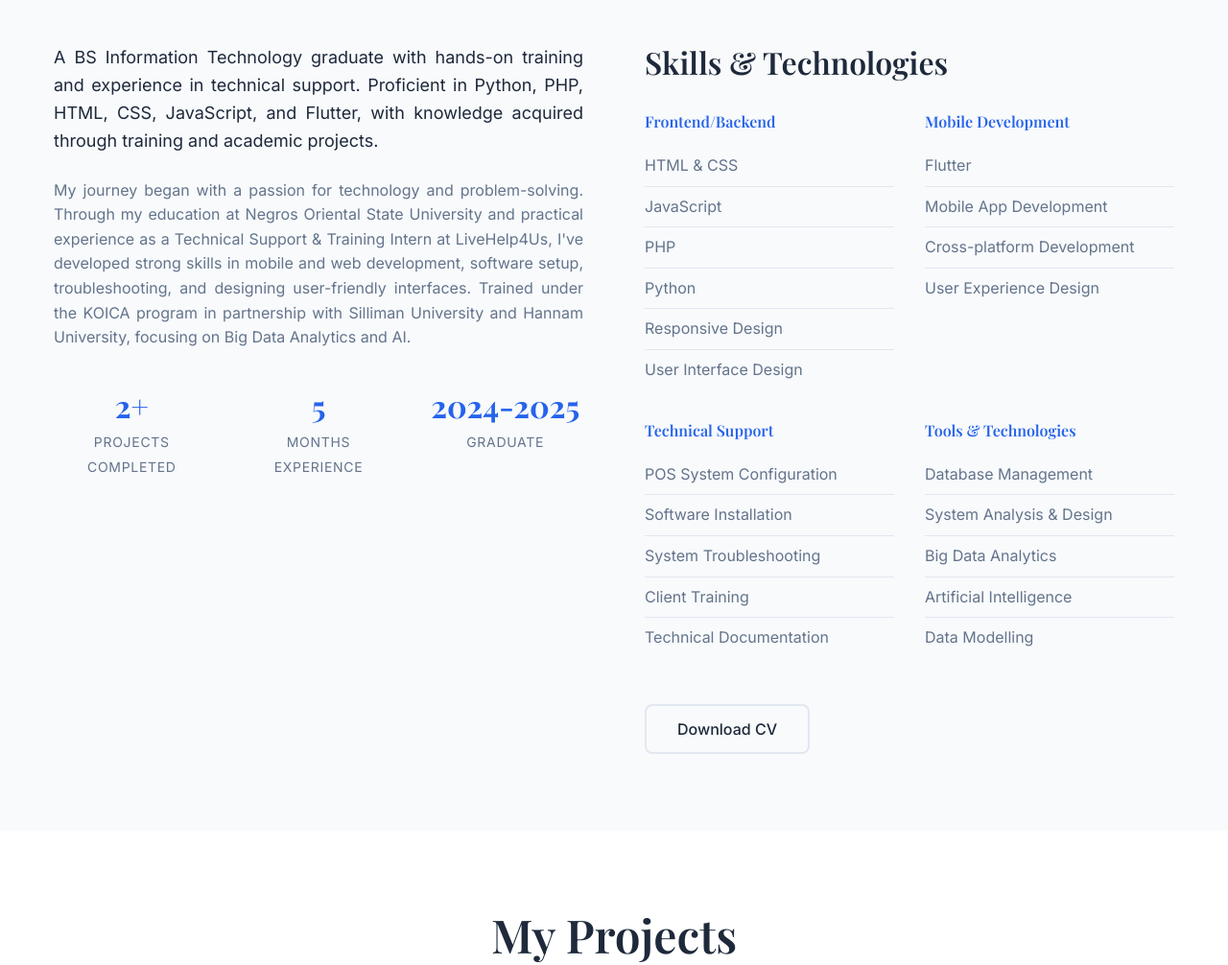
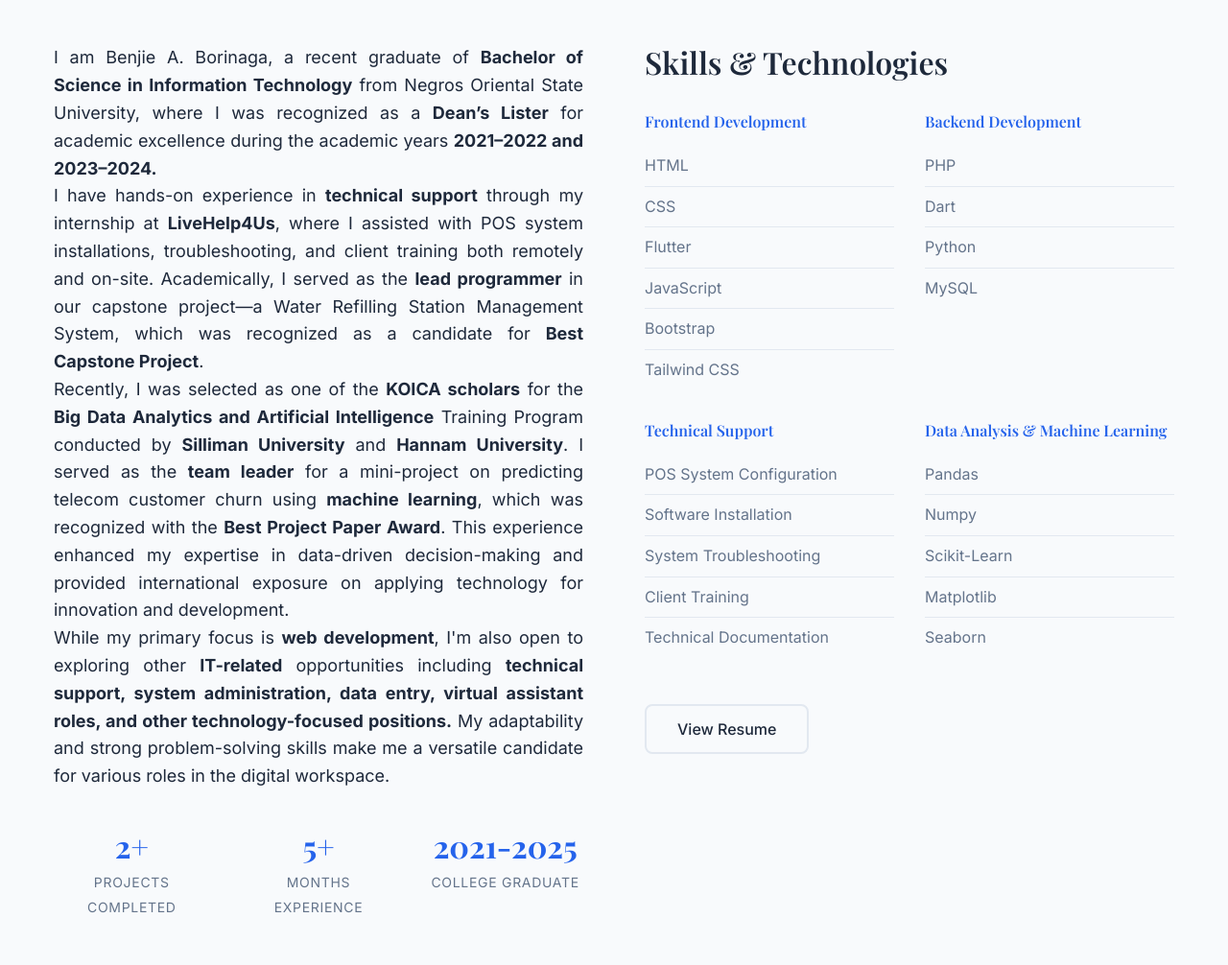
Before and after one commit to bench-b/benjieborinaga.github.io, a plain HTML site: page index.html in a window 1280 px wide. Shown: the part 1000-2006 px from the top of the page at 96% size. Drawn offline with nearby package versions, Linux system fonts and the light colour scheme.

Commit message:
Finalizing

```diff
--- a/index.html
+++ b/index.html
@@ -22,7 +22,7 @@
     <!-- Navigation -->
     <nav class="navbar" id="navbar">
         <div class="nav-container">
-            <a href="#home" class="nav-logo">Portfolio</a>
+            <a href="#home" class="nav-logo">Benjie Borinaga</a>
             <ul class="nav-menu" id="nav-menu">
                 <li class="nav-item">
                     <a href="#home" class="nav-link">Home</a>
@@ -70,7 +70,7 @@
                     and Hannam University, focusing on Big Data Analytics and AI.
                 </p>
                 <div class="hero-buttons">
-                    <a href="#portfolio" class="btn btn-primary">View My Work</a>
+                    <a href="#portfolio" class="btn btn-primary">View My Projects</a>
                     <a href="#contact" class="btn btn-secondary">Get In Touch</a>
                 </div>
             </div>
@@ -96,33 +96,27 @@
             <div class="about-content">
                 <div class="about-text">
                     <p class="about-intro">
-                        A BS Information Technology graduate with hands-on training and experience in technical support.
-                        Proficient in Python, PHP, HTML, CSS, JavaScript, and Flutter, with knowledge acquired through
-                        training and academic
-                        projects.
-                    </p>
-                    <p class="about-description">
-                        My journey began with a passion for technology and problem-solving. Through my education at
-                        Negros Oriental State University
-                        and practical experience as a Technical Support & Training Intern at LiveHelp4Us, I've developed
-                        strong skills in
-                        mobile and web development, software setup, troubleshooting, and designing user-friendly
-                        interfaces. Trained
-                        under the KOICA program in partnership with Silliman University
-                        and Hannam University, focusing on Big Data Analytics and AI.
-                    </p>
+                        I am Benjie A. Borinaga, a recent graduate of <b>Bachelor of Science in Information Technology</b> from Negros Oriental State University, where I was recognized as a <b>Dean’s Lister</b> for academic excellence during the academic years <b>2021–2022 and 2023–2024.</b><br>
+
+I have hands-on experience in <b>technical support</b> through my internship at <b>LiveHelp4Us</b>, where I assisted with POS system installations, troubleshooting, and client training both remotely and on-site. Academically, I served as the <b>lead programmer</b> in our capstone project—a Water Refilling Station Management System, which was recognized as a candidate for <b>Best Capstone Project</b>. <br>
+
+Recently, I was selected as one of the <b>KOICA scholars</b> for the <b>Big Data Analytics and Artificial Intelligence</b> Training Program conducted by <b>Silliman University</b> and <b>Hannam University</b>. I served as the <b>team leader</b> for a mini-project on predicting telecom customer churn using <b>machine learning</b>, which was recognized with the <b>Best Project Paper Award</b>. This experience enhanced my expertise in data-driven decision-making and provided international exposure on applying technology for innovation and development. <br>
+
+While my primary focus is <b>web development</b>, I'm also open to exploring other <b>IT-related</b> opportunities including <b>technical support, system administration, data entry, virtual assistant roles, and other technology-focused positions.</b> My adaptability and strong problem-solving skills make me a versatile candidate for various roles in the digital workspace.
+</p>
+
                     <div class="about-stats">
                         <div class="stat">
                             <span class="stat-number">2+</span>
                             <span class="stat-label">Projects Completed</span>
                         </div>
                         <div class="stat">
-                            <span class="stat-number">5</span>
+                            <span class="stat-number">5+</span>
                             <span class="stat-label">Months Experience</span>
                         </div>
                         <div class="stat">
-                            <span class="stat-number">2024-2025</span>
-                            <span class="stat-label">Graduate</span>
+                            <span class="stat-number">2021-2025</span>
+                            <span class="stat-label">College Graduate</span>
                         </div>
                     </div>
                 </div>
@@ -130,23 +124,23 @@
                     <h3 class="skills-title">Skills & Technologies</h3>
                     <div class="skills-grid">
                         <div class="skill-category">
-                            <h4>Frontend/Backend</h4>
+                            <h4>Frontend Development</h4>
                             <ul>
-                                <li>HTML & CSS</li>
+                                <li>HTML</li>
+                                <li>CSS</li>
+                                <li>Flutter</li>
                                 <li>JavaScript</li>
-                                <li>PHP</li>
-                                <li>Python</li>
-                                <li>Responsive Design</li>
-                                <li>User Interface Design</li>
+                                <li>Bootstrap</li>
+                                <li>Tailwind CSS</li>
                             </ul>
                         </div>
                         <div class="skill-category">
-                            <h4>Mobile Development</h4>
+                            <h4>Backend Development</h4>
                             <ul>
-                                <li>Flutter</li>
-                                <li>Mobile App Development</li>
-                                <li>Cross-platform Development</li>
-                                <li>User Experience Design</li>
+                                <li>PHP</li>
+                                <li>Dart</li>
+                                <li>Python</li>
+                                <li>MySQL</li>
                             </ul>
                         </div>
                         <div class="skill-category">
@@ -160,17 +154,17 @@
                             </ul>
                         </div>
                         <div class="skill-category">
-                            <h4>Tools & Technologies</h4>
+                            <h4>Data Analysis & Machine Learning</h4>
                             <ul>
-                                <li>Database Management</li>
-                                <li>System Analysis & Design</li>
-                                <li>Big Data Analytics</li>
-                                <li>Artificial Intelligence</li>
-                                <li>Data Modelling</li>
+                                <li>Pandas</li>
+                                <li>Numpy</li>
+                                <li>Scikit-Learn</li>
+                                <li>Matplotlib</li>
+                                <li>Seaborn</li>
                             </ul>
                         </div>
                     </div>
-                    <a href="myResume.pdf" class="btn btn-outline download-cv">Download CV</a>
+                    <a href="myResume.pdf" class="btn btn-outline download-cv">View Resume</a>
                 </div>
             </div>
         </div>
@@ -218,11 +212,11 @@
                 <div class="documentary-item view-details"
                     data-images="images/wtr1.jpg,images/wtr2.jpg,images/wtr3.jpg,images/wtr4.jpg,images/wtr5.jpg,images/wtr6.jpg,images/wtr7.jpg,images/wtr8.jpg,images/wtr9.jpg,images/wtr10.jpg,images/wtr11.jpg,images/wtr12.jpg,images/wtr13.jpg,images/wtr14.jpg,images/wtr15.jpg,images/wtr16.jpg,images/wtr17.jpg,images/wtr18.jpg,images/wtr19.jpg,images/wtr20.jpg,images/wtr21.jpg,images/wtr22.jpg,images/wtr23.jpg,images/wtr24.jpg,images/wtr25.jpg,images/wtr26.jpg,images/wtr27.jpg,images/wtr28.jpg,images/wtr29.jpg,images/wtr30.jpg,images/wtr31.jpg,images/wtr32.jpg,images/wtr33.jpg,images/wtr34.jpg,images/wtr35.jpg,images/wtr36.jpg,images/wtr37.jpg,images/wtr38.jpg,images/wtr39.jpg,images/wtr40.jpg,images/wtr41.jpg,images/wtr42.jpg,images/wtr43.jpg,images/wtr44.jpg,images/wtr45.jpg,images/wtr46.jpg"
                     data-caption="Water Refilling Management System - Mobile-based management system using Flutter and PHP">
-                    <img src="images/station.jpeg" alt="Mobile-based management system using Flutter and PHP"
+                    <img src="images/station.jpeg" alt="Mobile-based management system using Flutter, Dart and PHP"
                         class="documentary-img">
                     <div class="documentary-info">
                         <h3>Water Refilling Management System</h3>
-                        <p>Mobile-based management system using Flutter and PHP</p>
+                        <p>Mobile-based management system using Flutter, Dart and PHP</p>
                     </div>
                 </div>
 
@@ -301,14 +295,14 @@
                     <p class="service-description">
                         Custom web applications built with PHP, HTML, CSS, and JavaScript.
                         Experienced in creating user-friendly interfaces and streamlined operations
-                        based on real client requirements.
+                        based on the client's requirements.
                     </p>
                 </div>
                 <div class="service-card">
                     <div class="service-icon">📱</div>
                     <h3 class="service-title">Mobile Development</h3>
                     <p class="service-description">
-                        Mobile application development using Flutter and PHP.
+                        Mobile application development using Flutter, Dart and PHP.
                         Specialized in creating management systems that automate operations
                         for various business needs.
                     </p>
```
